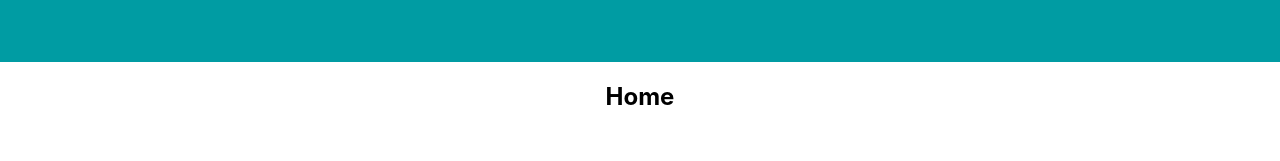
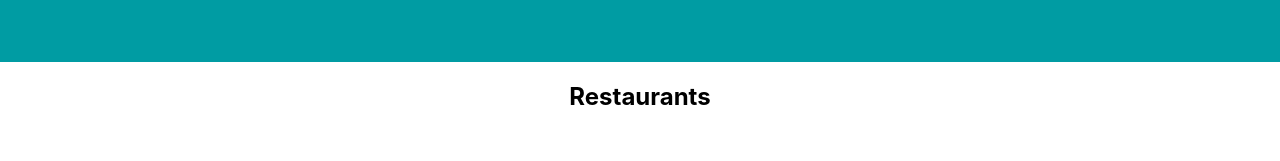
Before and after one commit to GuilhermeLimaSoares/goomer, a React (Create React App) app: page /restaurantes in a window 1280 px wide. Shown: the top 161 px of the page. Built offline with nearby package versions, Linux system fonts and the light colour scheme.

Commit message:
Rotas corrigidas

```diff
--- a/src/App.js
+++ b/src/App.js
@@ -1,16 +1,21 @@
 import React from 'react';
-import {Switch, Route } from 'react-router-dom';
-import Home from './pages/home'
-import logo from './logo.svg';
+import { BrowserRouter, Switch, Route } from 'react-router-dom';
+import Home from './pages/home';
+import Restaurants from './pages/restaurants';
+
 import './App.css';
 
 function App() {
   return (
     <div className="App">
-      <Switch>
-        <Route path="/" component={Home}/>
-        <Route path="/home" component={Home}/>
-      </Switch>
+      <BrowserRouter>
+        <Switch>
+          <Route path="/" exact={true} component={Home} />
+          <Route path="/home" component={Home} />
+          <Route path="/restaurantes" component={Restaurants} />
+        </Switch>
+      </BrowserRouter>
+
     </div>
   );
 }
--- a/src/pages/restaurants/index.js
+++ b/src/pages/restaurants/index.js
@@ -0,0 +1,19 @@
+import React, { Component } from "react";
+import Header from "../../components/header";
+class Restaurants extends Component {
+    constructor(props) {
+        super(props);
+        this.state = {
+            data: ''
+        }
+    }
+
+    render() {
+        return (<div className="restaurants">
+            <Header/>
+            <h2>Restaurants</h2>
+        </div>)
+    }
+}
+
+export default Restaurants;
--- /dev/null
+++ b/src/pages/restaurants/restaurants.scss
@@ -0,0 +1,3 @@
+.restaurants{
+
+}
```
